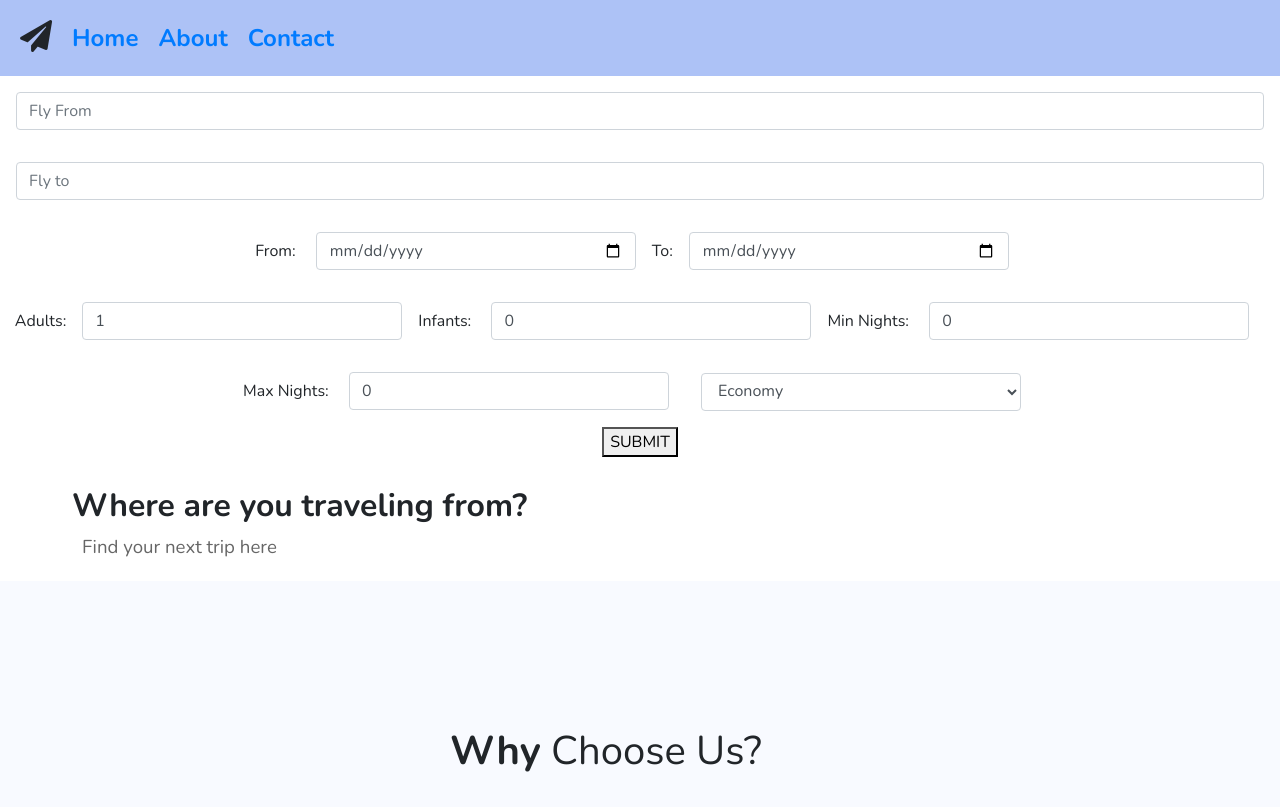
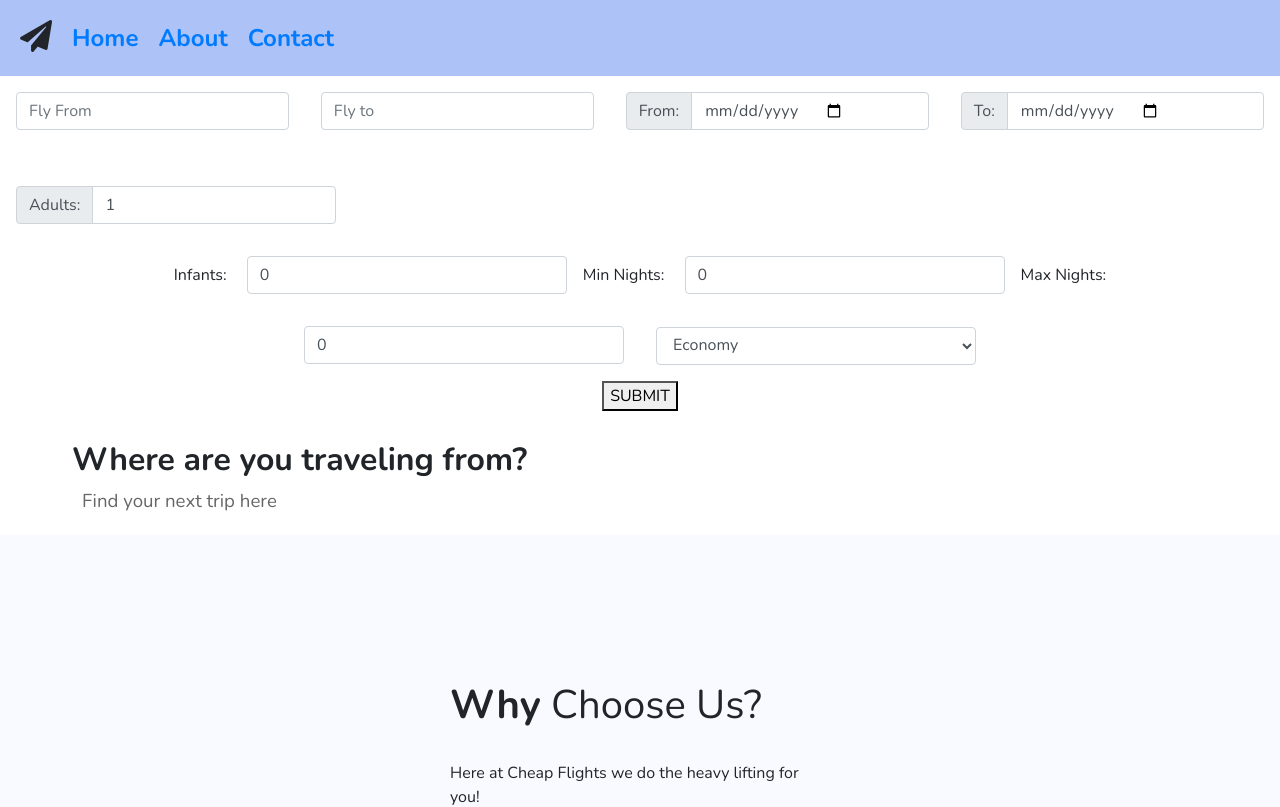
Before and after one commit to AndresZourelli/Cheap-Flights-V2, a React (Create React App) app in the folder client/: page / in a window 1280 px wide. Shown: the top 807 px of the page. Built offline with nearby package versions, Linux system fonts and the light colour scheme.

Commit message:
style update

```diff
--- a/client/src/Components/Autocomplete/Autocomplete.js
+++ b/client/src/Components/Autocomplete/Autocomplete.js
@@ -167,11 +167,12 @@ class Autocomplete extends Component {
 		));
 		return (
 			<div className="">
-				<div className="input-group p-3">
+				<span style={{ display: 'flex', alignItems: 'center' }}>
+					<div className="p-3 w-25">
 						<input
 							type="text"
 							value={this.state.form.fly_from}
-						className="form-control"
+							className="form-control "
 							placeholder="Fly From"
 							onChange={(e) => this.onChangeDeparture(e)}
 							aria-label="Username"
@@ -183,12 +184,11 @@ class Autocomplete extends Component {
 							</div>
 						)}
 					</div>
-
-				<div className="input-group p-3">
+					<div className="p-3 w-25">
 						<input
 							type="text"
 							value={this.state.form.fly_to}
-						className="form-control"
+							className="form-control "
 							placeholder="Fly to"
 							onChange={(e) => this.onChangeDestination(e)}
 							aria-label="Username"
@@ -200,32 +200,38 @@ class Autocomplete extends Component {
 							</div>
 						)}
 					</div>
-				<span>
-					<span>
-						From:{' '}
+					<div class="input-group m-3 w-25">
+						<div class="input-group-prepend">
+							<span class="input-group-text">From:</span>
+						</div>
 						<input
 							id="date"
 							type="date"
 							onChange={this.handleDateChangeStart}
-							className="m-3 form-control w-25"
+							className=" form-control w-25"
 							style={{ display: 'inherit' }}
 						/>
-					</span>
-					<span>
-						To:
+					</div>
+					<div class="input-group m-3 w-25">
+						<div class="input-group-prepend">
+							<span class="input-group-text">To:</span>
+						</div>
 						<input
 							id="date"
 							type="date"
 							onChange={this.handleDateChangeStop}
-							className="form-control m-3 w-25"
+							className="form-control w-25"
 							style={{ display: 'inherit' }}
 						/>
+					</div>
 				</span>
-				</span>
+				<span />
 				<br />
 				<div>
-					<span>
-						Adults:
+					<div class="input-group m-3 w-25">
+						<div class="input-group-prepend">
+							<span class="input-group-text">Adults:</span>
+						</div>
 						<input
 							aria-describedby="basic-addon1"
 							id="adult"
@@ -234,10 +240,10 @@ class Autocomplete extends Component {
 							min="1"
 							step="1"
 							onChange={this.onAdultChange}
-							className="form-control m-3 w-25"
+							className="form-control"
 							style={{ display: 'inherit' }}
 						/>
-					</span>
+					</div>
 					<span>
 						Infants:{' '}
 						<input
```
Lines whose indentation alone changed are shown as unchanged.
